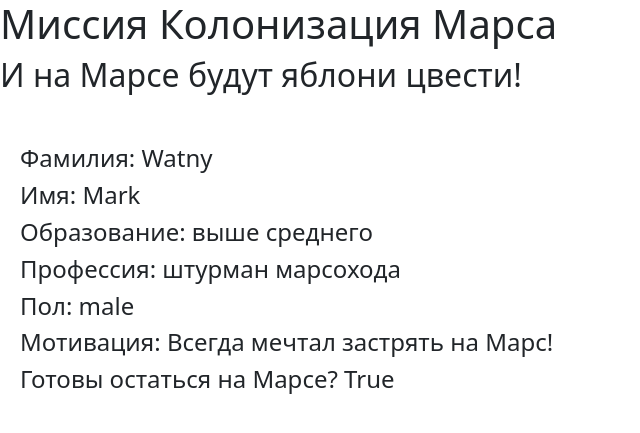
After one commit to Comper123/Marc-2, a Flask app: page /answer in a window 1280 px wide. The commit adds this page. Shown: the top 433 px of the page, without its empty margins (0-640 px from the left). Run offline with Flask 3, Linux system fonts and the light colour scheme.

Commit message:
Add files via upload

```diff
--- a/Marc2/app.py
+++ b/Marc2/app.py
@@ -45,5 +45,21 @@ def list_prof(list: str):
     return render_template('profs.html', data=data)
 
 
+@app.route('/answer')
+@app.route('/auto_answer')
+def answer():
+    data = {
+        'title': "Анкета",
+        'surname': "Watny",
+        "name": "Mark",
+        "education": "выше среднего",
+        "profession": "штурман марсохода",
+        "sex": "male",
+        "motivation": "Всегда мечтал застрять на Марс!",
+        "ready": "True"
+    }
+    return render_template('auto_answer.html', data=data)
+
+
 if __name__ == "__main__":
     app.run(port=8080, host='127.0.0.1')
--- /dev/null
+++ b/Marc2/static/css/style.css
@@ -0,0 +1,8 @@
+.user-info{
+    padding-left: 20px;
+    font-weight: 400;
+}
+
+.answer{
+    margin-top: 50px;
+}
--- /dev/null
+++ b/Marc2/templates/auto_answer.html
@@ -0,0 +1,15 @@
+{% extends "base.html" %}
+
+{% block title %}Анкета{% endblock %}
+
+{% block content %}
+<div class="answer">
+    <h4 class="user-info">Фамилия: {{ data["surname"] }}</h4>
+    <h4 class="user-info">Имя: {{ data["name"] }}</h4>
+    <h4 class="user-info">Образование: {{ data["education"] }}</h4>
+    <h4 class="user-info">Профессия: {{ data["profession"] }}</h4>
+    <h4 class="user-info">Пол: {{ data["sex"] }}</h4>
+    <h4 class="user-info">Мотивация: {{ data["motivation"] }}</h4>
+    <h4 class="user-info">Готовы остаться на Марсе? {{ data["ready"] }}</h4>
+</div>
+{% endblock %}
--- a/Marc2/templates/base.html
+++ b/Marc2/templates/base.html
@@ -3,11 +3,12 @@
 <head>
     <meta charset="UTF-8">
     <meta name="viewport" content="width=device-width, initial-scale=1.0">
-    <title>{{ title }}</title>
+    <title>{% block title %}{% endblock %}</title>
     <link rel="stylesheet"
                              href="https://cdn.jsdelivr.net/npm/bootstrap@5.0.0-beta1/dist/css/bootstrap.min.css"
                              integrity="sha384-giJF6kkoqNQ00vy+HMDP7azOuL0xtbfIcaT9wjKHr8RbDVddVHyTfAAsrekwKmP1"
                              crossorigin="anonymous">
+    <link rel="stylesheet" href="{{ url_for('static', filename="css/style.css")}}">
 </head>
 <body>
     <h1>Миссия Колонизация Марса</h1>
```
